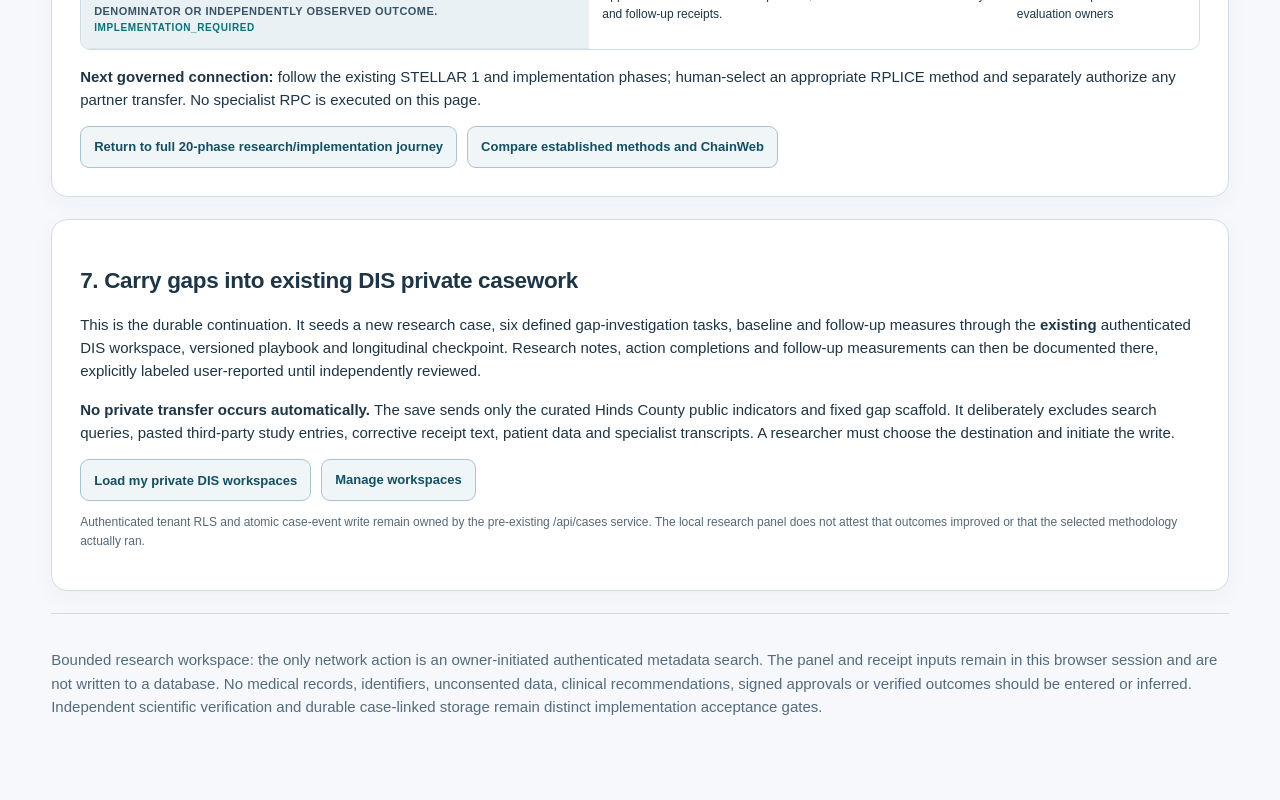
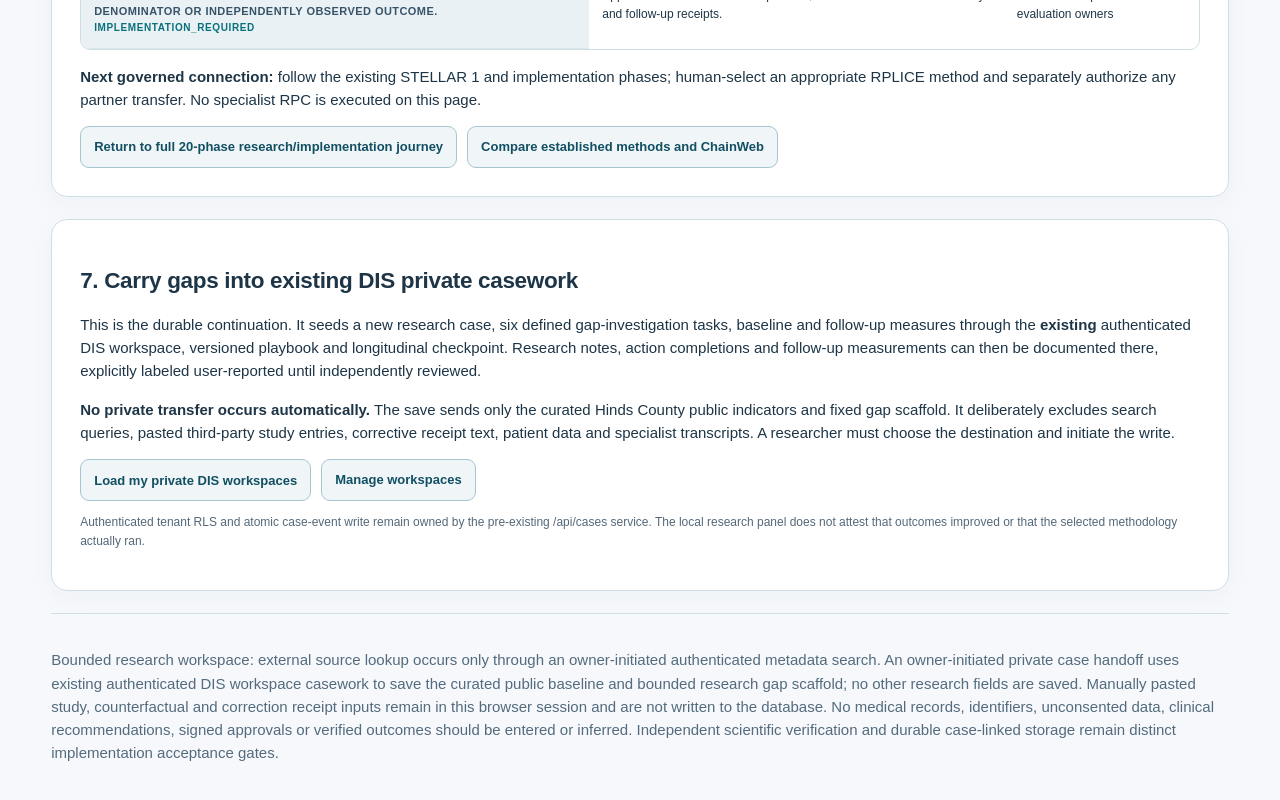
Before and after one commit to mrterryflood-ui/integrated-implementation-intelligence, a Next.js app in the folder apps/dis-platform/: page /research-program/evidence-action in a window 1280 px wide. Shown: the part 5936-6736 px from the top of the page. Built offline with nearby package versions, Linux system fonts and the light colour scheme.

Commit message:
fix(dis): make evidence action footer accurately disclose optional authorized private case persistence

```diff
--- a/apps/dis-platform/app/research-program/evidence-action/evidence-action-client.tsx
+++ b/apps/dis-platform/app/research-program/evidence-action/evidence-action-client.tsx
@@ -199,6 +199,6 @@ export default function EvidenceActionClient(){
       <div className="rp-buttons"><Link href="/research-program">Return to full 20-phase research/implementation journey</Link><Link href="/research-program/method-validation">Compare established methods and ChainWeb</Link></div>
     </section>
     <PrivateCaseHandoff program={program} bridge={bridge}/>
-    <footer className="rp-footer"><p>Bounded research workspace: the only network action is an owner-initiated authenticated metadata search. The panel and receipt inputs remain in this browser session and are not written to a database. No medical records, identifiers, unconsented data, clinical recommendations, signed approvals or verified outcomes should be entered or inferred. Independent scientific verification and durable case-linked storage remain distinct implementation acceptance gates.</p></footer>
+    <footer className="rp-footer"><p>Bounded research workspace: external source lookup occurs only through an owner-initiated authenticated metadata search. An owner-initiated private case handoff uses existing authenticated DIS workspace casework to save the curated public baseline and bounded research gap scaffold; no other research fields are saved. Manually pasted study, counterfactual and correction receipt inputs remain in this browser session and are not written to the database. No medical records, identifiers, unconsented data, clinical recommendations, signed approvals or verified outcomes should be entered or inferred. Independent scientific verification and durable case-linked storage remain distinct implementation acceptance gates.</p></footer>
   </main>;
 }
```
